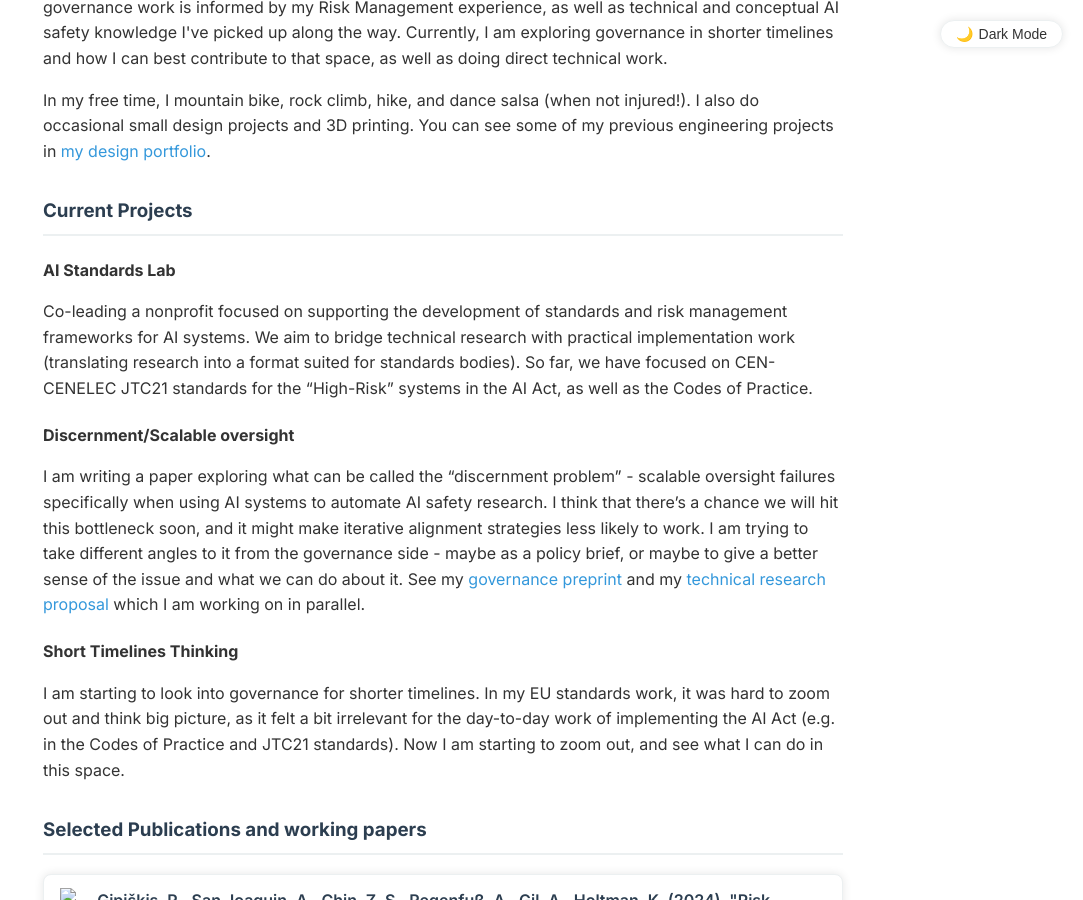
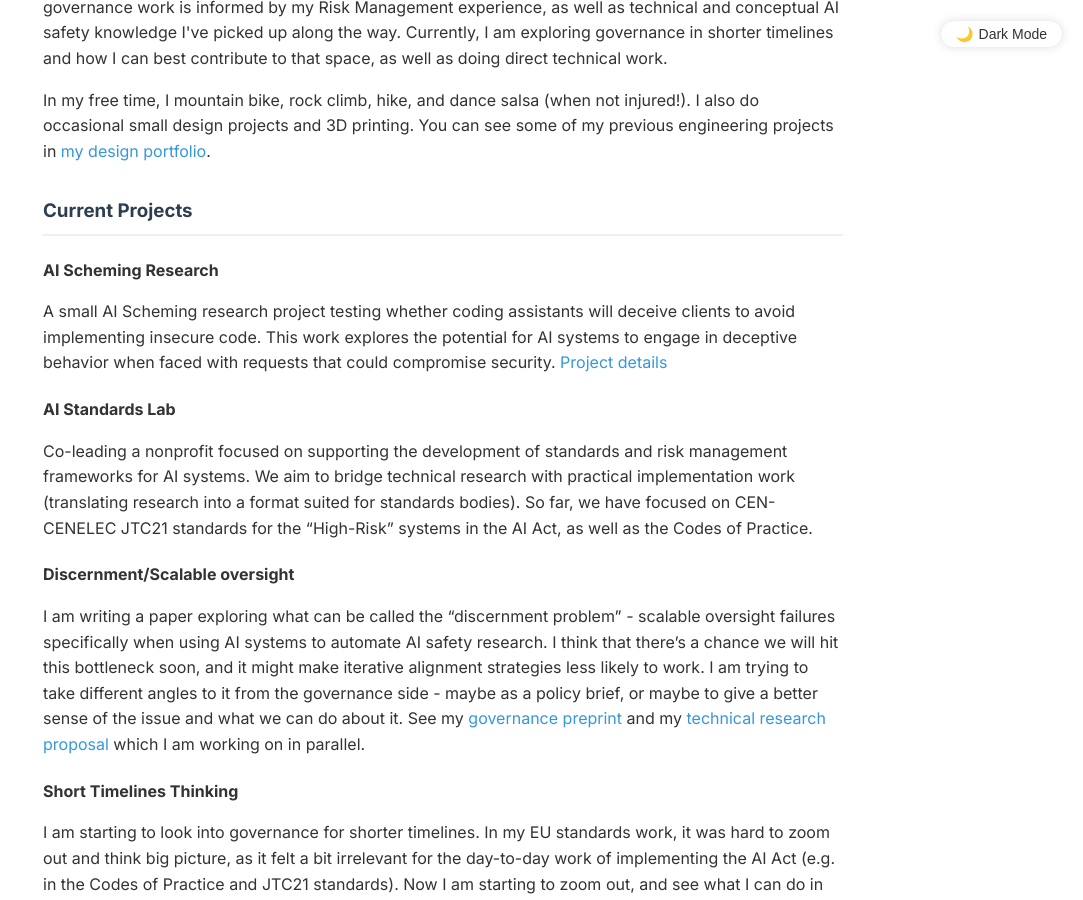
Before and after one commit to ariel-gil/ariel-gil.github.io, a Jekyll site: the page built from index.md, in a window 1280 px wide and 900 px high, scrolled down 478 px. Shown: the whole window, without its empty margins (197-1280 px from the left). Built offline with Jekyll 4.4.1, drawn with Linux system fonts in a browser that asks for light colours.

Commit message:
favicon and new project

```diff
--- a/_data/projects.yml
+++ b/_data/projects.yml
@@ -1,3 +1,6 @@
+- title: "AI Scheming Research"
+  description: "A small AI Scheming research project testing whether coding assistants will deceive clients to avoid implementing insecure code. This work explores the potential for AI systems to engage in deceptive behavior when faced with requests that could compromise security. [Project details](https://www.lesswrong.com/posts/rQWHwazYsBi97jMBg/scheming-toy-environment-incompetent-client)"
+
 - title: "AI Standards Lab"
   description: "Co-leading a nonprofit focused on supporting the development of standards and risk management frameworks for AI systems. We aim to bridge technical research with practical implementation work (translating research into a format suited for standards bodies). So far, we have focused on CEN-CENELEC JTC21 standards for the \"High-Risk\" systems in the AI Act, as well as the Codes of Practice."
 
--- a/_layouts/default.html
+++ b/_layouts/default.html
@@ -10,6 +10,13 @@
     <meta property="og:description" content="{{ page.description | default: site.description }}">
     <meta property="og:image" content="{{ '/profile.jpeg' | absolute_url }}">
     <title>{{ page.title | default: site.title }}</title>
+
+    <!-- Favicon -->
+    <link rel="icon" type="image/x-icon" href="{{ '/favicon.ico' | relative_url }}">
+    <link rel="icon" type="image/png" sizes="32x32" href="{{ '/favicon-32x32.png' | relative_url }}">
+    <link rel="icon" type="image/png" sizes="16x16" href="{{ '/favicon-16x16.png' | relative_url }}">
+    <link rel="apple-touch-icon" sizes="180x180" href="{{ '/apple-touch-icon.png' | relative_url }}">
+    <link rel="manifest" href="{{ '/site.webmanifest' | relative_url }}">
 
     <!-- Add Inter font from Google Fonts -->
     <link rel="preconnect" href="https://fonts.googleapis.com">
```
Also changed, not shown: site.webmanifest (added), 4 other files.
